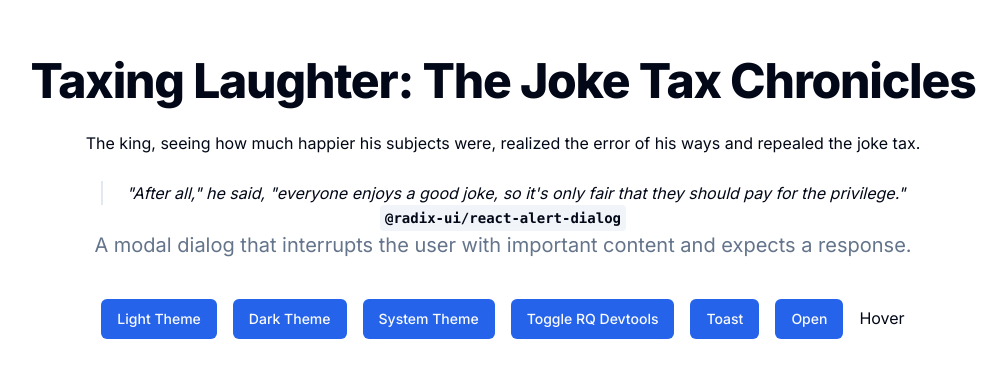
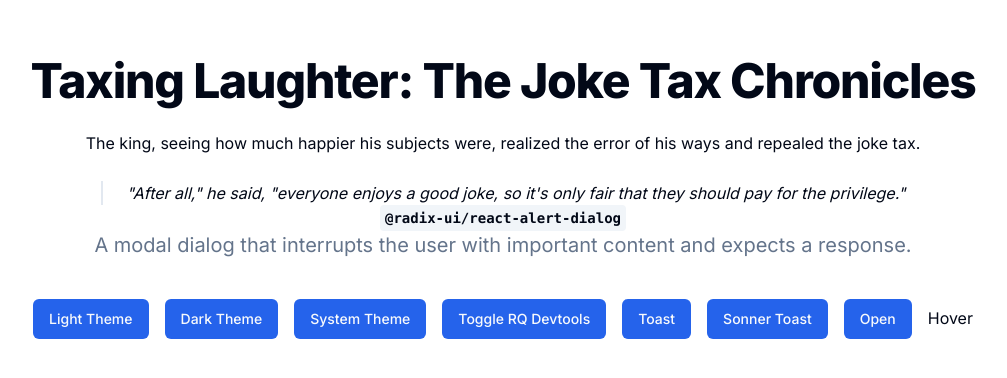
Before and after one commit to gscwd-ictd/mapstudio, a Next.js app: page / in a window 1280 px wide. Shown: the part 202-580 px from the top of the page, without its empty margins (137-1144 px from the left). Built offline with nearby package versions, Linux system fonts and the light colour scheme.

Commit message:
chore: fixed renamed Sonner to SonnerToast

```diff
--- a/src/app/layout.tsx
+++ b/src/app/layout.tsx
@@ -2,7 +2,7 @@ import type { Metadata } from "next";
 import type { PropsWithChildren } from "react";
 import { Inter } from "next/font/google";
 import { ThemeProvider, QueryClientProvider } from "@mapstudio/lib/providers";
-import { Toaster } from "@mapstudio/lib/components/ui";
+import { SonnerToast, Toaster } from "@mapstudio/lib/components/ui";
 import "@mapstudio/styles/tailwind.css";
 
 const inter = Inter({ subsets: ["latin"] });
@@ -25,6 +25,7 @@ export default function RootLayout({ children }: Readonly<PropsWithChildren>) {
           <QueryClientProvider>{children}</QueryClientProvider>
         </ThemeProvider>
         <Toaster />
+        <SonnerToast />
       </body>
     </html>
   );
--- a/src/app/page.tsx
+++ b/src/app/page.tsx
@@ -23,6 +23,7 @@ import {
 import { useToast } from "@mapstudio/lib/components/ui/use-toast";
 import { useRQDevtoolsInProd } from "@mapstudio/lib/zustand/useRQDevtoolsProd";
 import { useTheme } from "next-themes";
+import { toast as sonnerToast } from "sonner";
 
 export default function Home() {
   const { setTheme } = useTheme();
@@ -63,6 +64,19 @@ export default function Home() {
           Toast
         </Button>
 
+        <Button
+          onClick={() => {
+            sonnerToast("Event has been created", {
+              action: {
+                label: "Undo",
+                onClick: () => console.log("Undo"),
+              },
+            });
+          }}
+        >
+          Sonner Toast
+        </Button>
+
         <Sheet>
           <SheetTrigger asChild>
             <Button>Open</Button>
--- a/src/lib/components/ui/index.ts
+++ b/src/lib/components/ui/index.ts
@@ -32,7 +32,7 @@ export * from "./Separator";
 export * from "./Sheet";
 export * from "./Skeleton";
 export * from "./Slider";
-export * from "./Sonner";
+export * from "./SonnerToast";
 export * from "./Switch";
 export * from "./Table";
 export * from "./Tabs";
```
Also changed, not shown: src/lib/components/ui/SonnerToast.tsx (renamed from src/lib/components/ui/Sonner.tsx).
